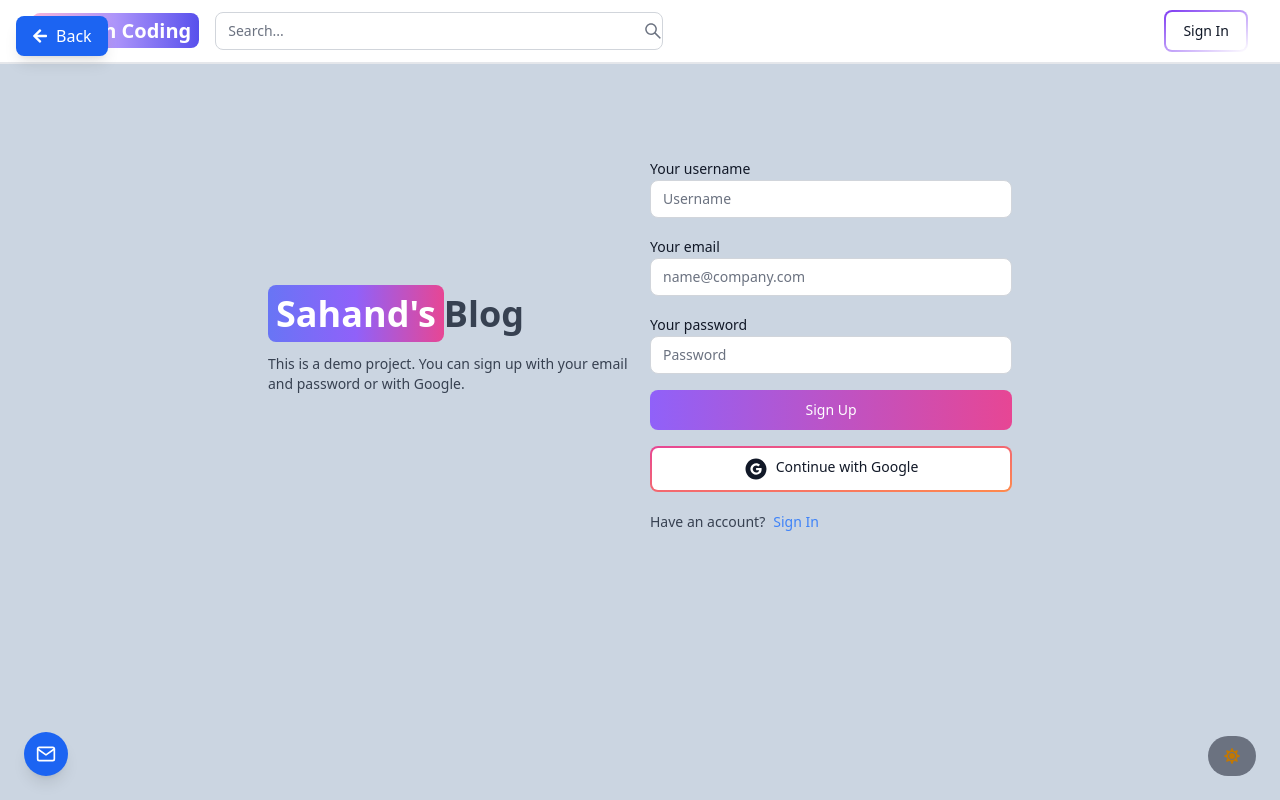
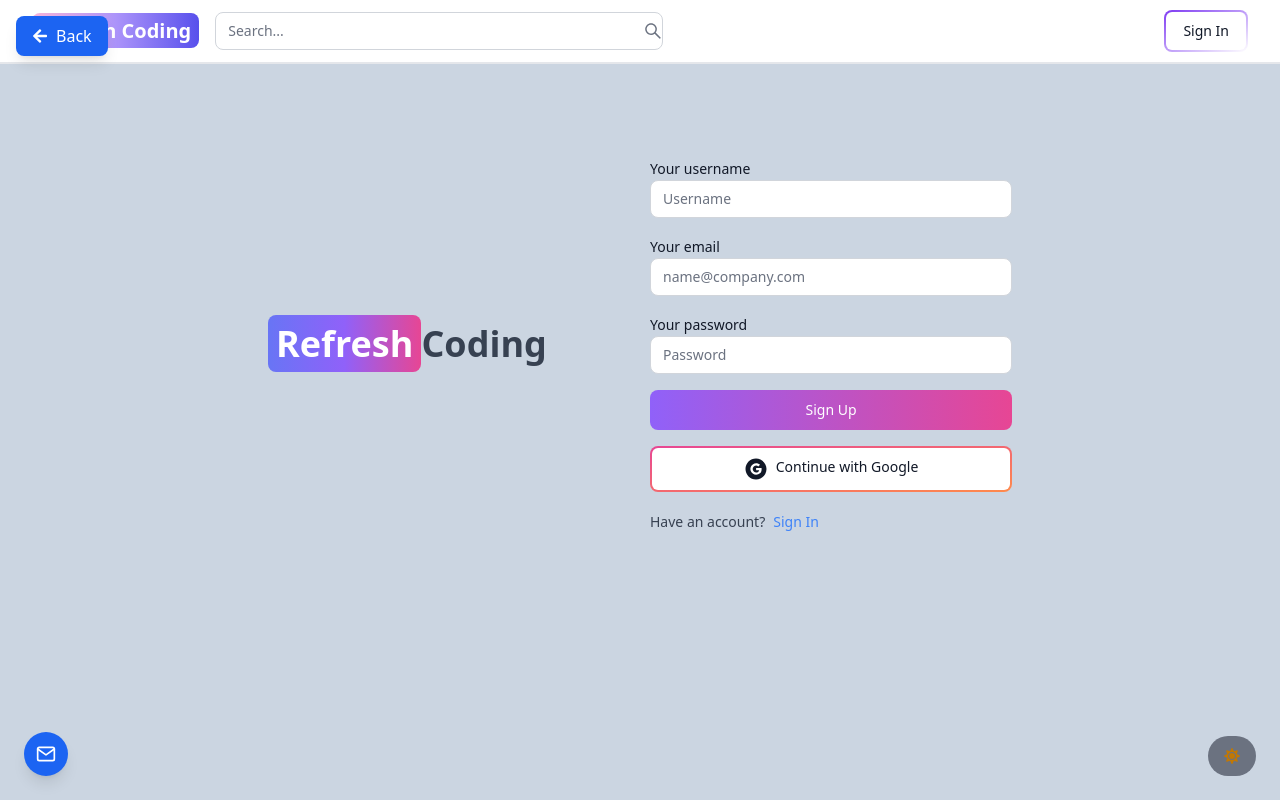
Before and after one commit to Vishalkumartarai/refreshcodingextend, a React (Vite) app in the folder client/: page /sign-up in a window 1280 px wide. Shown: the top 800 px of the page. Built offline with nearby package versions, Linux system fonts and the light colour scheme.

Commit message:
[Fix]: Auth issue

```diff
--- a/client/src/components/DashComments.jsx
+++ b/client/src/components/DashComments.jsx
@@ -166,7 +166,11 @@
     const fetchComments = async () => {
       try {
         const res = await fetch(
-          `${import.meta.env.VITE_BACKEND_URL}/api/comment/getcomments`
+          `${import.meta.env.VITE_BACKEND_URL}/api/comment/getcomments`,
+	{
+	 method: "GET", // or 'POST', 'PUT', etc.
+          credentials: "include", //
+        }
         );
         const data = await res.json();
         if (res.ok) {
--- a/client/src/pages/SignIn.jsx
+++ b/client/src/pages/SignIn.jsx
@@ -27,9 +27,11 @@
       dispatch(signInStart());
       const res = await fetch(`${import.meta.env.VITE_BACKEND_URL}/api/auth/signin`, {
         method: "POST",
+credentials: 'include',
         headers: { "Content-Type": "application/json" },
         body: JSON.stringify(formData),
       });
+      console.log(res);
       const data = await res.json();
       if (data.success === false) {
         dispatch(signInFailure(data.message));
--- a/client/src/pages/SignUp.jsx
+++ b/client/src/pages/SignUp.jsx
@@ -46,14 +46,11 @@
         <div className="flex-1">
           <Link to="/" className="font-bold dark:text-white text-4xl">
             <span className="px-2 py-1 bg-gradient-to-r from-indigo-500 via-purple-500 to-pink-500 rounded-lg text-white">
-              Sahand's
+              Refresh
             </span>
-            Blog
+            Coding
           </Link>
-          <p className="text-sm mt-5">
-            This is a demo project. You can sign up with your email and password
-            or with Google.
-          </p>
+
         </div>
         {/* right */}
 
```
